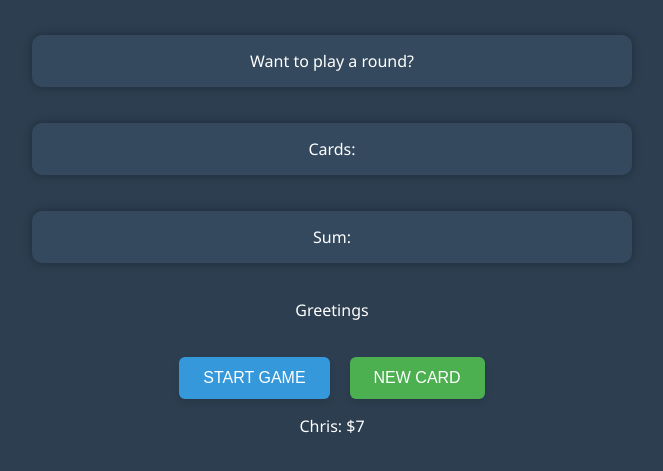
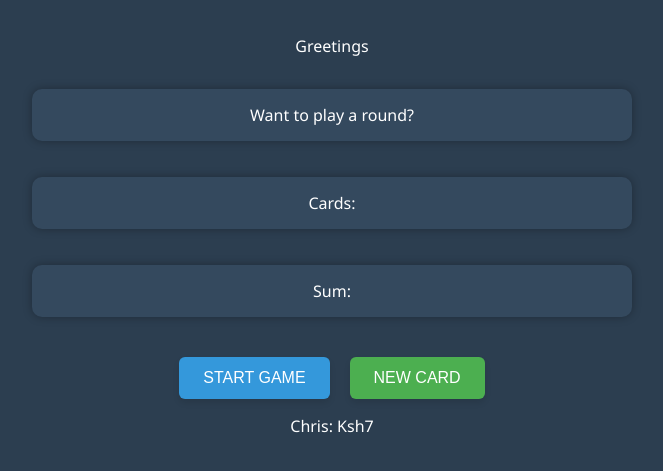
Before and after one commit to gracendumi/blackjack, a plain HTML site: page index.html in a window 1280 px wide. Shown: the part 87-558 px from the top of the page, without its empty margins (308-971 px from the left). Drawn offline with Linux system fonts and the light colour scheme.

Commit message:
final game

```diff
--- a/index.html
+++ b/index.html
@@ -9,10 +9,11 @@
 <body>
   <div class="container">
     <h1>Black Jack</h1>
+    <p id="greeting-el">Greetings</p>
     <p id="message-el">Want to play a round?</p>
     <p id="cards-el">Cards:</p>
     <p id="sum-el">Sum:</p>
-    <p id="greeting-el">Greetings</p>
+
     <div class="button-section">
       <button class="button primary" onclick="startGame()">START GAME</button>
       <button class="button" onclick="newCard()">NEW CARD</button>
--- a/index.js
+++ b/index.js
@@ -13,7 +13,7 @@ let sumEl = document.querySelector("#sum-el")
 let cardsEl = document.getElementById("cards-el")
 let playerEl = document. getElementById("player-el")
 
-playerEl.textContent = player.name + ": $" + player.chips
+playerEl.textContent = player.name + ": Ksh" + player.chips
 
 function getRandomCard(){
     let randomNumber = Math.floor(Math.random()*13) +1
```
